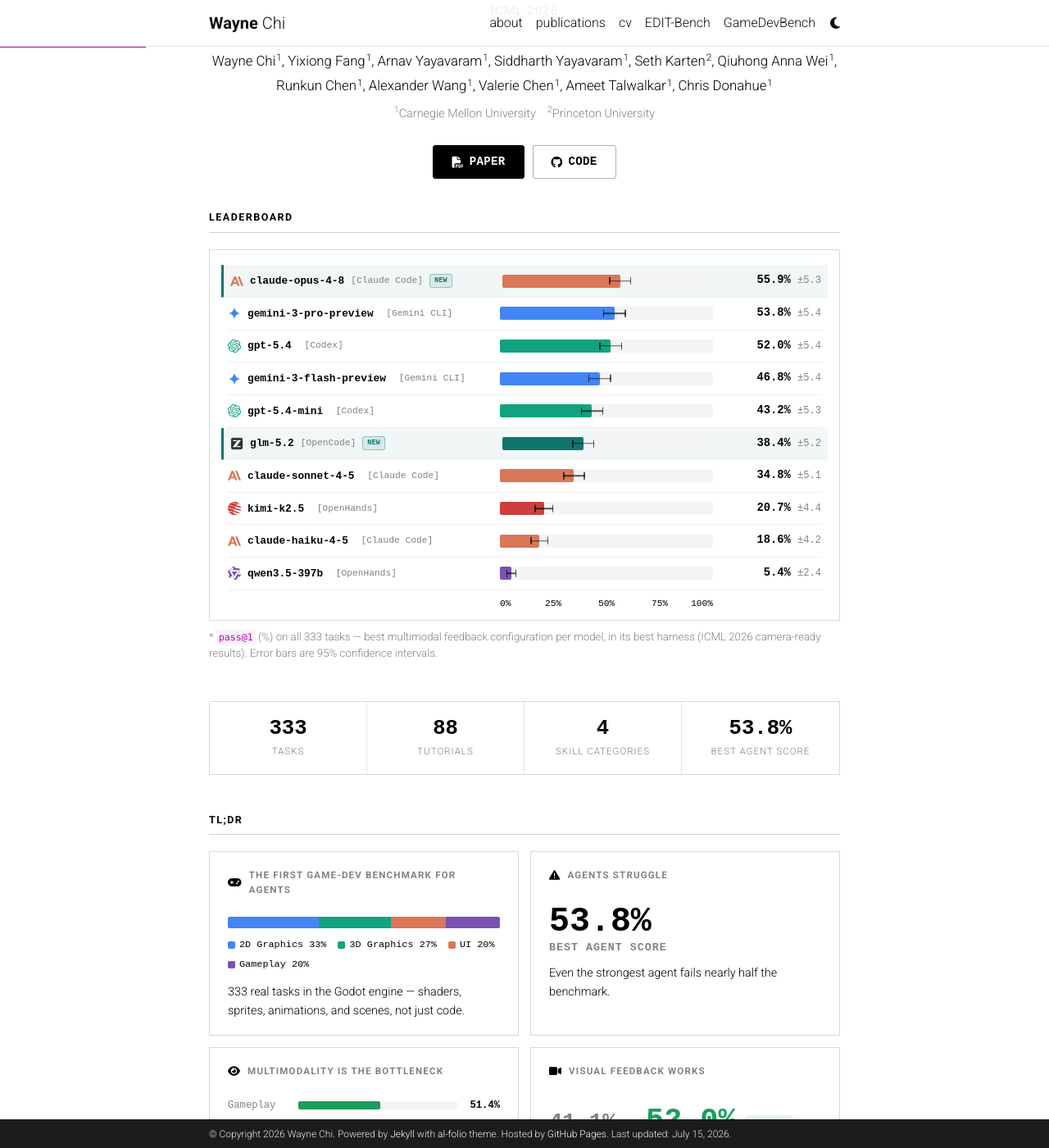
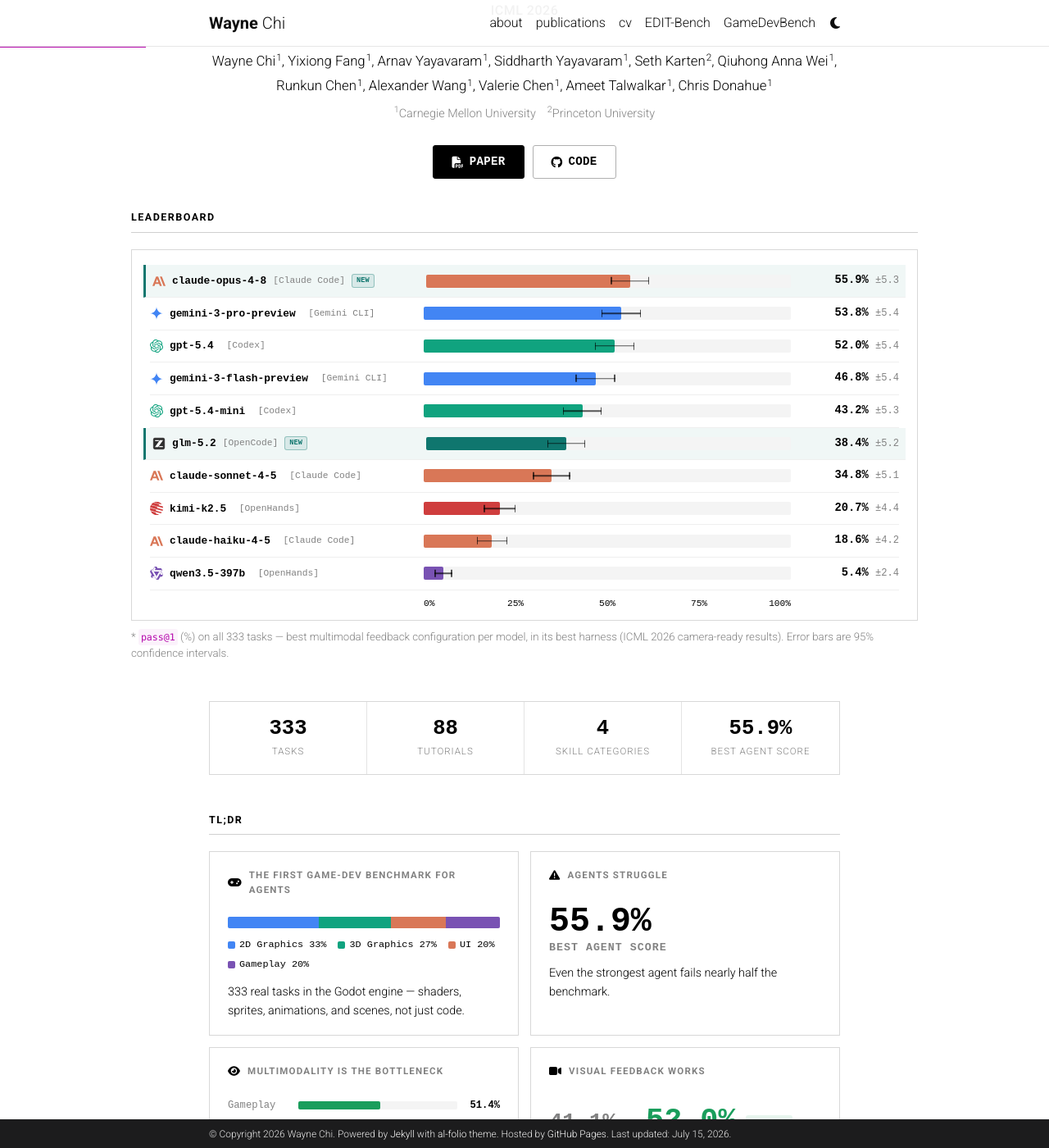
Before and after one commit to waynchi/waynchi.github.io, a Jekyll site: the page built from _pages/gamedevbench.md, in a window 1280 px wide and 1400 px high, scrolled down 236 px. Shown: the whole window at 82% size. Built offline with Jekyll 4.4.1, drawn with Linux system fonts in a browser that asks for light colours; comment, search, counter and statistics services are not loaded; a style sheet for code colours, icons or effects is not loaded; part of the change alters nothing that is shown.

Commit message:
Improve GameDevBench leaderboard responsiveness

```diff
--- a/_pages/gamedevbench.md
+++ b/_pages/gamedevbench.md
@@ -327,6 +327,11 @@ nav_order: 100
   }
 
   /* Leaderboard bar chart */
+  .gdb-leaderboard-section {
+    width: min(960px, calc(100vw - 48px));
+    margin-left: 50%;
+    transform: translateX(-50%);
+  }
   .gdb-chart {
     border: 1px solid #d8d8d8;
     background: var(--global-bg-color, #fff);
@@ -334,7 +339,7 @@ nav_order: 100
   }
   .gdb-bar-row {
     display: grid;
-    grid-template-columns: 318px 1fr 118px;
+    grid-template-columns: minmax(250px, 320px) minmax(240px, 1fr) 118px;
     align-items: center;
     gap: 14px;
     padding: 9px 0;
@@ -435,7 +440,7 @@ nav_order: 100
   }
   .gdb-axis {
     display: grid;
-    grid-template-columns: 318px 1fr 118px;
+    grid-template-columns: minmax(250px, 320px) minmax(240px, 1fr) 118px;
     gap: 14px;
     padding-top: 8px;
   }
@@ -451,9 +456,45 @@ nav_order: 100
     transform: translateX(-50%);
   }
   @media (max-width: 640px) {
-    .gdb-bar-row, .gdb-axis {
-      grid-template-columns: 130px 1fr 86px;
-      gap: 8px;
+    .gdb-leaderboard-section {
+      width: calc(100vw - 30px);
+    }
+    .gdb-chart {
+      padding: 14px 14px 12px;
+    }
+    .gdb-bar-row {
+      grid-template-columns: minmax(0, 1fr) auto;
+      gap: 7px 10px;
+      padding: 10px 0;
+    }
+    .gdb-bar-row.new {
+      margin: 0 -6px;
+      padding: 10px 6px;
+    }
+    .gdb-bar-label {
+      grid-column: 1;
+      grid-row: 1;
+    }
+    .gdb-bar-track {
+      grid-column: 1 / -1;
+      grid-row: 2;
+    }
+    .gdb-bar-score {
+      grid-column: 2;
+      grid-row: 1;
+      font-size: 0.82em;
+    }
+    .gdb-axis {
+      display: block;
+      padding-top: 8px;
+    }
+    .gdb-axis > div:first-child,
+    .gdb-axis > div:last-child {
+      display: none;
+    }
+    .gdb-axis-scale span:nth-child(2),
+    .gdb-axis-scale span:nth-child(4) {
+      display: none;
     }
     .gdb-bar-label .harness { display: none; }
   }
@@ -565,7 +606,7 @@ nav_order: 100
 </div>
 
 <!-- Leaderboard -->
-<div class="gdb-section">
+<div class="gdb-section gdb-leaderboard-section">
   <h2 id="leaderboard">Leaderboard</h2>
   <div class="gdb-chart">
     <div class="gdb-bar-row new">
@@ -680,7 +721,7 @@ nav_order: 100
     <div class="label">Skill Categories</div>
   </div>
   <div class="gdb-stat">
-    <div class="num">53.8%</div>
+    <div class="num">55.9%</div>
     <div class="label">Best Agent Score</div>
   </div>
 </div>
@@ -709,7 +750,7 @@ nav_order: 100
 
     <div class="gdb-card">
       <div class="card-title"><i class="fas fa-triangle-exclamation"></i> Agents struggle</div>
-      <div class="big-num">53.8%<span class="sub">best agent score</span></div>
+      <div class="big-num">55.9%<span class="sub">best agent score</span></div>
       <p class="card-text">Even the strongest agent fails nearly half the benchmark.</p>
     </div>
 
```
